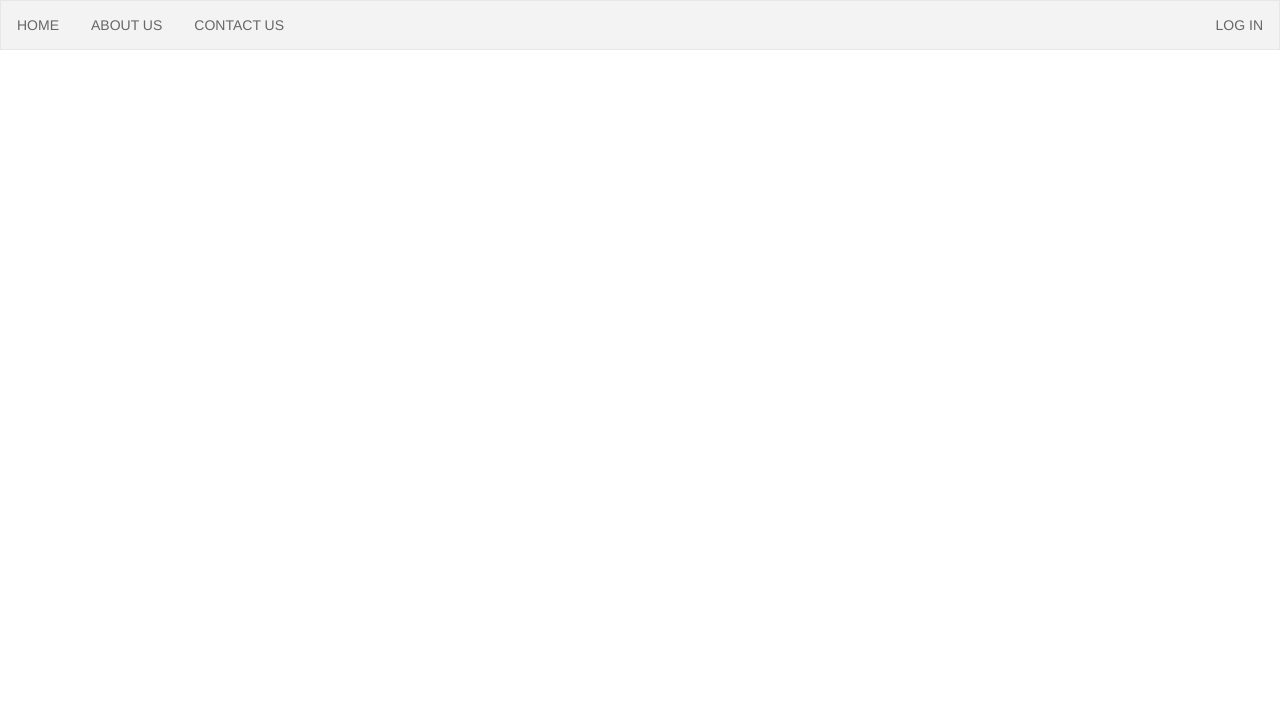
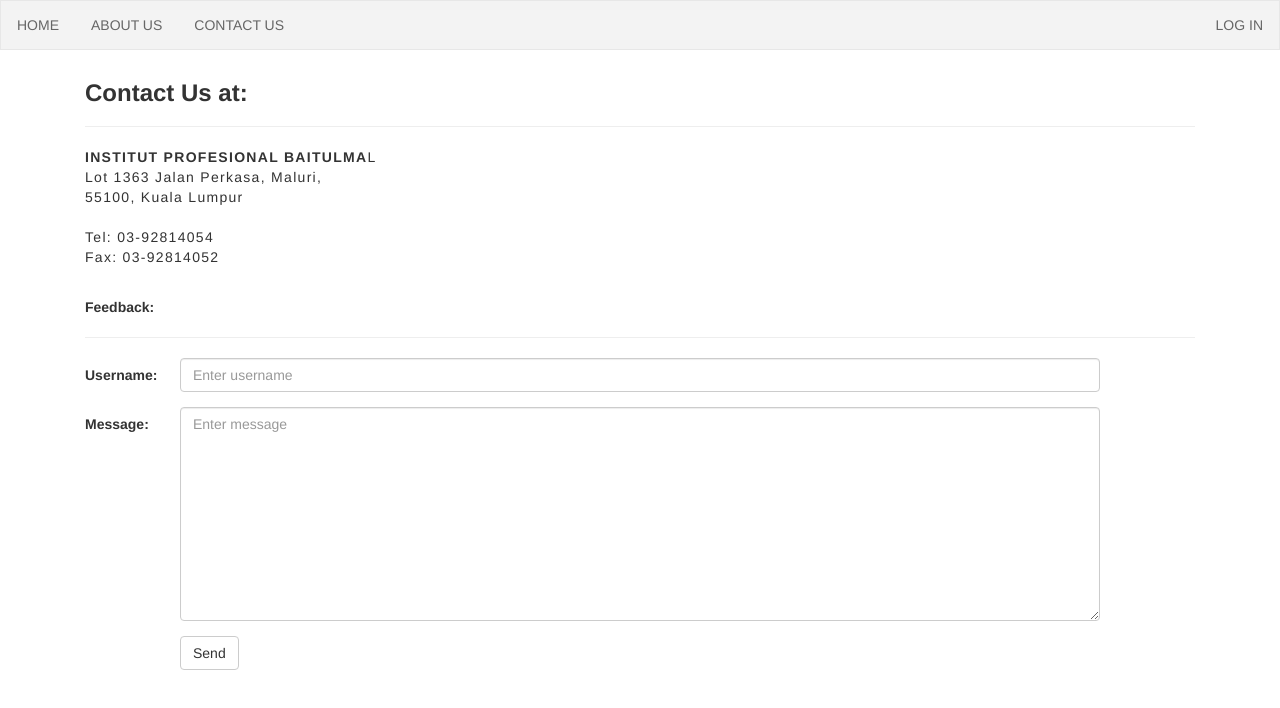
Before and after one commit to faiz-faizal/Try-Again, a plain HTML site: page contact_us.html in a window 1280 px wide. Drawn offline with nearby package versions, Linux system fonts and the light colour scheme.

Commit message:
Commit Change
- Add coding for contact_us.html.
- Using bootstrap simple common form.
- Create feedback form contains username, message and also submit button.

```diff
--- a/contact_us.html
+++ b/contact_us.html
@@ -63,6 +63,52 @@
             <li style="float: right;"><a href="#">Log In</a></li>
         </ul>
 
+        <div class="container">
+
+            <h3><b>Contact Us at: </b></h3>
+            <hr>
+
+            <p style="letter-spacing: 1.3px"><b>INSTITUT PROFESIONAL BAITULMA</b>L<br />
+            Lot 1363 Jalan Perkasa, Maluri,<br />
+            55100, Kuala Lumpur<br /><br />
+            Tel: 03-92814054 <br />
+            Fax: 03-92814052
+            </p>
+
+            <br />
+            <!-- CONTACT US FORM USING BOOTSTRAP FORM -->
+            <p><b>Feedback:</b></p>
+            <hr />
+            <form class="form-horizontal" action="/action_page.php">
+
+                <!-- USERNAME INPUT -->
+                <div class="form-group">
+                  <label class="control-label col-sm-1" for="username" style="text-align: left">Username:</label>
+                  <div class="col-sm-10">
+                    <input type="text" class="form-control" id="username" placeholder="Enter username" name="username">
+                  </div>
+                </div>
+
+                <!-- MESSAGE INPUT -->
+                <div class="form-group">
+                  <label class="control-label col-sm-1" for="mssg" style="text-align: left">Message:</label>
+                  <div class="col-sm-10">
+                    <textarea class="form-control" id="mssg" placeholder="Enter message" name="mssg" rows="10" wrap="soft"></textarea>
+                  </div>
+                </div>
+
+                <!-- SEND BUTTON -->
+                <div class="form-group">
+                  <div class="col-sm-offset-1 col-sm-10">
+                    <button type="submit" class="btn btn-default" >Send</button>
+                  </div>
+                </div>
+
+            </form>
+
+        </div>
+
+
 
 
 
@@ -71,3 +117,6 @@
 
     </body>
 </html>
+
+<!-- REFERENCE
+1. https://www.w3schools.com/bootstrap/bootstrap_forms.asp-->
```
Also changed, not shown: about_us.html (+5 -9 lines).
